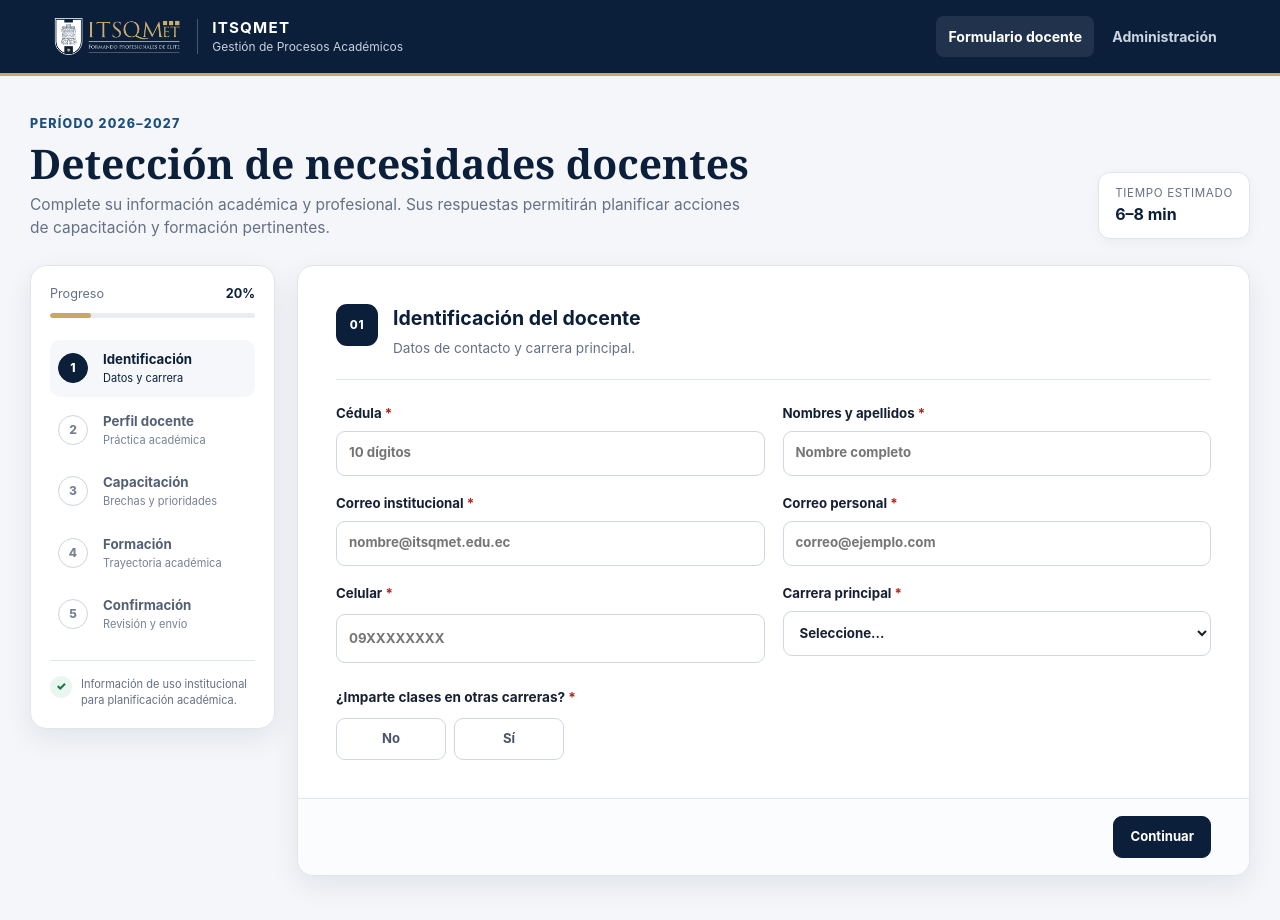
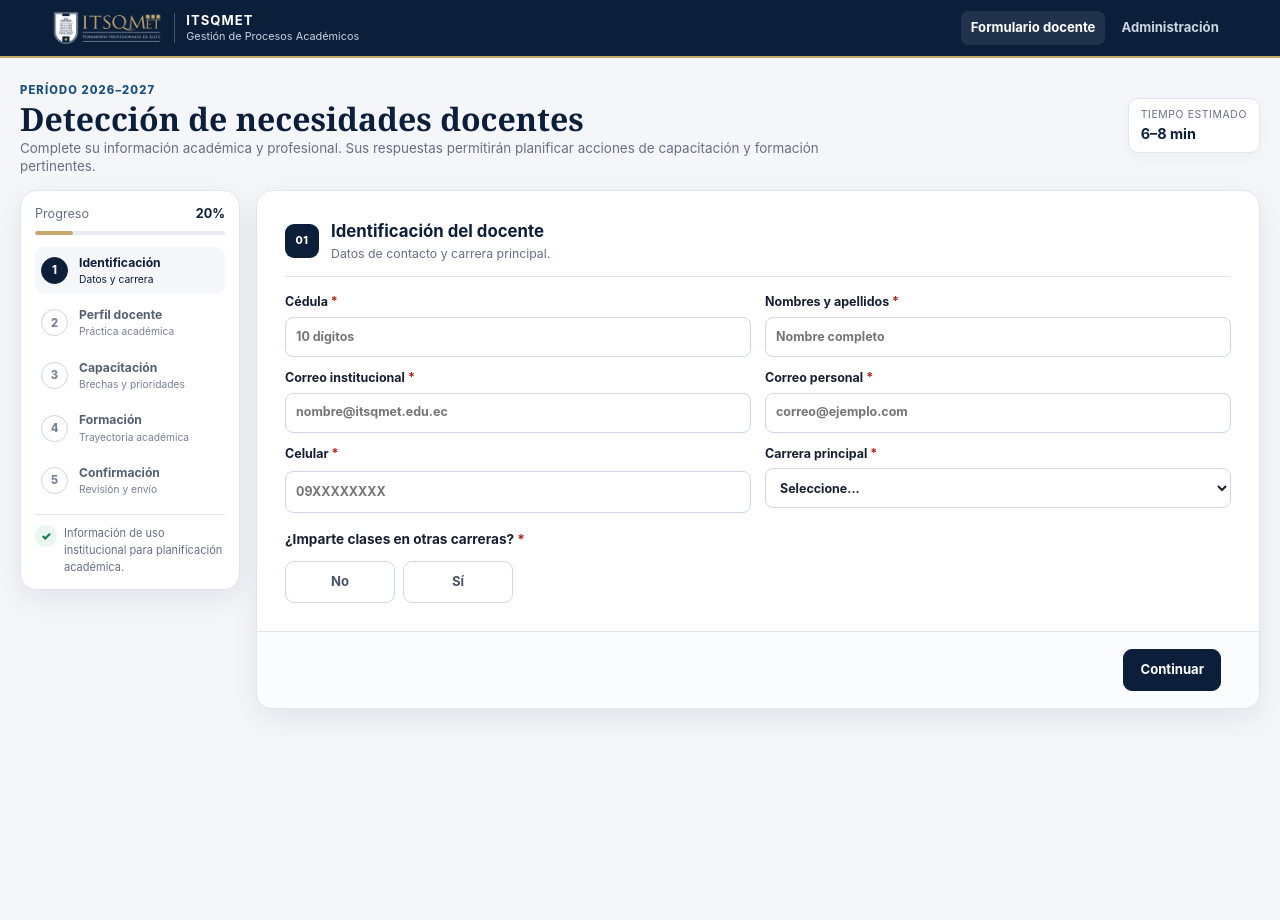
Before and after one commit to jeffer91/Encuesta-Form-Cap, a website: page index.html in a window 1280 px wide. After the commit the page ends 800 px from the top, so only its background shows below. Drawn offline with Linux system fonts and the light colour scheme.

Commit message:
Compactar cabecera y formulario

```diff
--- a/styles.css
+++ b/styles.css
@@ -31,82 +31,82 @@ img { max-width: 100%; }
 .hp-field { position: absolute !important; left: -9999px !important; width: 1px !important; height: 1px !important; }
 
 .topbar {
-  height: 76px;
+  height: 58px;
   padding: 0 clamp(18px, 4vw, 60px);
   display: flex;
   align-items: center;
   justify-content: space-between;
-  gap: 24px;
+  gap: 18px;
   color: #fff;
   background: var(--navy);
-  border-bottom: 3px solid var(--gold);
+  border-bottom: 2px solid var(--gold);
   position: sticky;
   top: 0;
   z-index: 20;
 }
-.brand { display: flex; align-items: center; gap: 14px; color: #fff; text-decoration: none; min-width: 0; }
-.brand img { width: 132px; height: 46px; object-fit: contain; object-position: left center; }
-.brand-copy { display: grid; line-height: 1.2; border-left: 1px solid rgba(255,255,255,.25); padding-left: 14px; }
-.brand-copy strong { font-size: .95rem; letter-spacing: .08em; }
-.brand-copy small { color: #c8d2df; font-size: .75rem; margin-top: 3px; }
+.brand { display: flex; align-items: center; gap: 11px; color: #fff; text-decoration: none; min-width: 0; }
+.brand img { width: 112px; height: 36px; object-fit: contain; object-position: left center; }
+.brand-copy { display: grid; line-height: 1.15; border-left: 1px solid rgba(255,255,255,.25); padding-left: 11px; }
+.brand-copy strong { font-size: .82rem; letter-spacing: .08em; }
+.brand-copy small { color: #c8d2df; font-size: .68rem; margin-top: 2px; }
 .top-actions { display: flex; align-items: center; gap: 6px; }
-.nav-link { border: 0; background: transparent; color: #cbd5e1; padding: 10px 12px; border-radius: 8px; font-size: .88rem; font-weight: 650; }
+.nav-link { border: 0; background: transparent; color: #cbd5e1; padding: 7px 10px; border-radius: 7px; font-size: .82rem; font-weight: 650; }
 .nav-link:hover, .nav-link.active { color: #fff; background: rgba(255,255,255,.09); }
 
-main { min-height: calc(100vh - 76px); }
-.view { display: none; width: min(1220px, calc(100% - 36px)); margin: 0 auto; padding: 34px 0 64px; }
+main { min-height: calc(100vh - 58px); }
+.view { display: none; width: min(1240px, calc(100% - 32px)); margin: 0 auto; padding: 18px 0 44px; }
 .view.active { display: block; }
-.page-heading, .admin-heading { display: flex; align-items: flex-end; justify-content: space-between; gap: 32px; margin-bottom: 26px; }
-.eyebrow { display: inline-block; color: var(--blue); font-size: .78rem; font-weight: 800; letter-spacing: .1em; text-transform: uppercase; margin-bottom: 7px; }
+.page-heading, .admin-heading { display: flex; align-items: center; justify-content: space-between; gap: 24px; margin-bottom: 14px; }
+.eyebrow { display: inline-block; color: var(--blue); font-size: .7rem; font-weight: 800; letter-spacing: .1em; text-transform: uppercase; margin-bottom: 3px; }
 h1, h2, p { margin-top: 0; }
-h1 { margin-bottom: 8px; color: var(--navy); font-family: Georgia, "Times New Roman", serif; font-size: clamp(1.9rem, 4vw, 2.55rem); line-height: 1.08; font-weight: 700; }
-.page-heading p, .admin-heading p { margin-bottom: 0; color: var(--muted); max-width: 720px; font-size: .97rem; }
-.heading-badge { min-width: 150px; padding: 12px 16px; border: 1px solid var(--line); border-radius: 12px; background: #fff; display: grid; box-shadow: 0 4px 14px rgba(11,31,58,.04); }
-.heading-badge span { color: var(--muted); font-size: .72rem; text-transform: uppercase; letter-spacing: .06em; }
-.heading-badge strong { color: var(--navy); font-size: 1rem; }
+h1 { margin-bottom: 3px; color: var(--navy); font-family: Georgia, "Times New Roman", serif; font-size: clamp(1.65rem, 3vw, 2rem); line-height: 1.08; font-weight: 700; }
+.page-heading p, .admin-heading p { margin-bottom: 0; color: var(--muted); max-width: 800px; font-size: .84rem; line-height: 1.35; }
+.heading-badge { min-width: 132px; padding: 8px 12px; border: 1px solid var(--line); border-radius: 10px; background: #fff; display: grid; box-shadow: 0 4px 14px rgba(11,31,58,.04); }
+.heading-badge span { color: var(--muted); font-size: .65rem; text-transform: uppercase; letter-spacing: .06em; }
+.heading-badge strong { color: var(--navy); font-size: .9rem; }
 
-.form-layout { display: grid; grid-template-columns: 245px minmax(0, 1fr); gap: 22px; align-items: start; }
+.form-layout { display: grid; grid-template-columns: 220px minmax(0, 1fr); gap: 16px; align-items: start; }
 .stepper-card, .form-card, .card { background: var(--surface); border: 1px solid var(--line); border-radius: var(--radius); box-shadow: var(--shadow); }
-.stepper-card { position: sticky; top: 100px; padding: 19px; }
+.stepper-card { position: sticky; top: 72px; padding: 14px; }
 .progress-summary { display: flex; justify-content: space-between; align-items: center; color: var(--muted); font-size: .79rem; }
 .progress-summary strong { color: var(--navy); }
-.progress-track { height: 5px; margin: 9px 0 22px; border-radius: 999px; background: #e9edf2; overflow: hidden; }
+.progress-track { height: 4px; margin: 7px 0 12px; border-radius: 999px; background: #e9edf2; overflow: hidden; }
 .progress-track span { display: block; height: 100%; background: var(--gold); border-radius: 999px; transition: width .25s ease; }
 .stepper { list-style: none; margin: 0; padding: 0; display: grid; gap: 5px; }
-.stepper li { display: grid; grid-template-columns: 34px 1fr; gap: 11px; align-items: center; padding: 10px 8px; border-radius: 10px; color: #778195; }
-.stepper li > span { width: 30px; height: 30px; display: grid; place-items: center; border: 1px solid #ccd4df; border-radius: 50%; font-size: .75rem; font-weight: 800; }
+.stepper li { display: grid; grid-template-columns: 30px 1fr; gap: 8px; align-items: center; padding: 7px 6px; border-radius: 9px; color: #778195; }
+.stepper li > span { width: 27px; height: 27px; display: grid; place-items: center; border: 1px solid #ccd4df; border-radius: 50%; font-size: .7rem; font-weight: 800; }
 .stepper li div { min-width: 0; display: grid; }
-.stepper li strong { font-size: .83rem; color: #536074; }
-.stepper li small { font-size: .69rem; }
+.stepper li strong { font-size: .76rem; color: #536074; }
+.stepper li small { font-size: .64rem; }
 .stepper li.active { background: #f5f7fa; color: var(--navy); }
 .stepper li.active > span { color: #fff; background: var(--navy); border-color: var(--navy); }
 .stepper li.active strong { color: var(--navy); }
 .stepper li.done > span { color: #fff; background: var(--success); border-color: var(--success); font-size: 0; }
 .stepper li.done > span::after { content: "✓"; font-size: .8rem; }
-.privacy-note { border-top: 1px solid var(--line); margin-top: 17px; padding-top: 15px; display: flex; gap: 9px; color: var(--muted); }
+.privacy-note { border-top: 1px solid var(--line); margin-top: 10px; padding-top: 10px; display: flex; gap: 7px; color: var(--muted); }
 .privacy-note p { margin: 0; font-size: .69rem; }
 .privacy-icon { width: 22px; height: 22px; flex: 0 0 22px; display: grid; place-items: center; border-radius: 50%; color: var(--success); background: #eaf7f0; font-weight: 900; font-size: .72rem; }
 
 .form-card { overflow: hidden; }
-.form-step { display: none; padding: clamp(22px, 4vw, 38px); }
+.form-step { display: none; padding: clamp(18px, 2.5vw, 28px); }
 .form-step.active { display: block; animation: fade .18s ease; }
 @keyframes fade { from { opacity: .2; transform: translateY(4px); } to { opacity: 1; transform: none; } }
-.section-head { display: grid; grid-template-columns: 44px 1fr; gap: 13px; align-items: start; padding-bottom: 21px; margin-bottom: 24px; border-bottom: 1px solid var(--line); }
-.section-number { width: 42px; height: 42px; display: grid; place-items: center; border-radius: 11px; background: var(--navy); color: #fff; font-size: .72rem; font-weight: 800; letter-spacing: .06em; }
-.section-head h2 { margin-bottom: 4px; color: var(--navy); font-size: 1.22rem; }
-.section-head p { margin: 0; color: var(--muted); font-size: .85rem; }
-.field-grid { display: grid; gap: 18px; }
+.section-head { display: grid; grid-template-columns: 36px 1fr; gap: 10px; align-items: center; padding-bottom: 13px; margin-bottom: 16px; border-bottom: 1px solid var(--line); }
+.section-number { width: 34px; height: 34px; display: grid; place-items: center; border-radius: 9px; background: var(--navy); color: #fff; font-size: .66rem; font-weight: 800; letter-spacing: .06em; }
+.section-head h2 { margin-bottom: 1px; color: var(--navy); font-size: 1.05rem; }
+.section-head p { margin: 0; color: var(--muted); font-size: .77rem; }
+.field-grid { display: grid; gap: 12px 14px; }
 .field-grid.two { grid-template-columns: repeat(2, minmax(0, 1fr)); }
 .field.full { grid-column: 1 / -1; }
-.field, .filters label { display: grid; gap: 7px; color: var(--text); font-size: .83rem; font-weight: 650; }
+.field, .filters label { display: grid; gap: 5px; color: var(--text); font-size: .78rem; font-weight: 650; }
 .field > span b, legend b { color: var(--danger); }
 .field input, .field select, .filters select, .inline-form input, .card-title input {
-  width: 100%; min-height: 45px; border: 1px solid #cfd7e2; border-radius: 9px; background: #fff; color: var(--text); padding: 10px 12px; outline: none; transition: border-color .15s ease, box-shadow .15s ease;
+  width: 100%; min-height: 40px; border: 1px solid #cfd7e2; border-radius: 8px; background: #fff; color: var(--text); padding: 8px 10px; outline: none; transition: border-color .15s ease, box-shadow .15s ease;
 }
 .field input:focus, .field select:focus, .filters select:focus, .inline-form input:focus, .card-title input:focus { border-color: var(--blue); box-shadow: 0 0 0 3px rgba(24,79,128,.11); }
 .field input.invalid, .field select.invalid { border-color: var(--danger); background: #fffafa; }
 .field-hint { color: var(--muted); font-size: .71rem; font-weight: 500; min-height: 0; }
-.field-block { border: 0; margin: 24px 0 0; padding: 0; }
+.field-block { border: 0; margin: 16px 0 0; padding: 0; }
 .field-block legend { padding: 0; margin-bottom: 11px; font-size: .85rem; font-weight: 700; color: var(--text); }
 .legend-help { margin: -4px 0 12px; color: var(--muted); font-size: .74rem; }
 .conditional { margin-top: 18px; padding: 18px; border: 1px solid var(--line); border-radius: 12px; background: #f9fafb; }
@@ -204,15 +204,16 @@ td strong { color: var(--navy); }
 }
 
 @media (max-width: 650px) {
-  .topbar { height: auto; min-height: 70px; padding: 10px 14px; align-items: center; }
-  .brand img { width: 105px; height: 38px; }
+  .topbar { height: auto; min-height: 54px; padding: 7px 11px; align-items: center; }
+  .brand img { width: 92px; height: 32px; }
   .brand-copy { display: none; }
   .nav-link { padding: 8px 9px; font-size: .76rem; }
-  .view { width: min(100% - 22px, 1220px); padding-top: 22px; }
-  .page-heading, .admin-heading { align-items: flex-start; display: grid; gap: 14px; }
+  .view { width: min(100% - 18px, 1220px); padding-top: 12px; }
+  .page-heading, .admin-heading { align-items: flex-start; display: grid; gap: 8px; margin-bottom: 10px; }
   .heading-badge { display: none; }
-  h1 { font-size: 1.75rem; }
-  .form-step { padding: 20px 16px; }
+  h1 { font-size: 1.5rem; }
+  .page-heading p { font-size: .78rem; }
+  .form-step { padding: 16px 13px; }
   .form-actions { padding: 14px 16px; }
   .field-grid.two, .radio-cards.two-col, .review-grid, .analytics-grid, .filters { grid-template-columns: 1fr; }
   .check-grid, .check-grid.compact { grid-template-columns: 1fr; }
```
